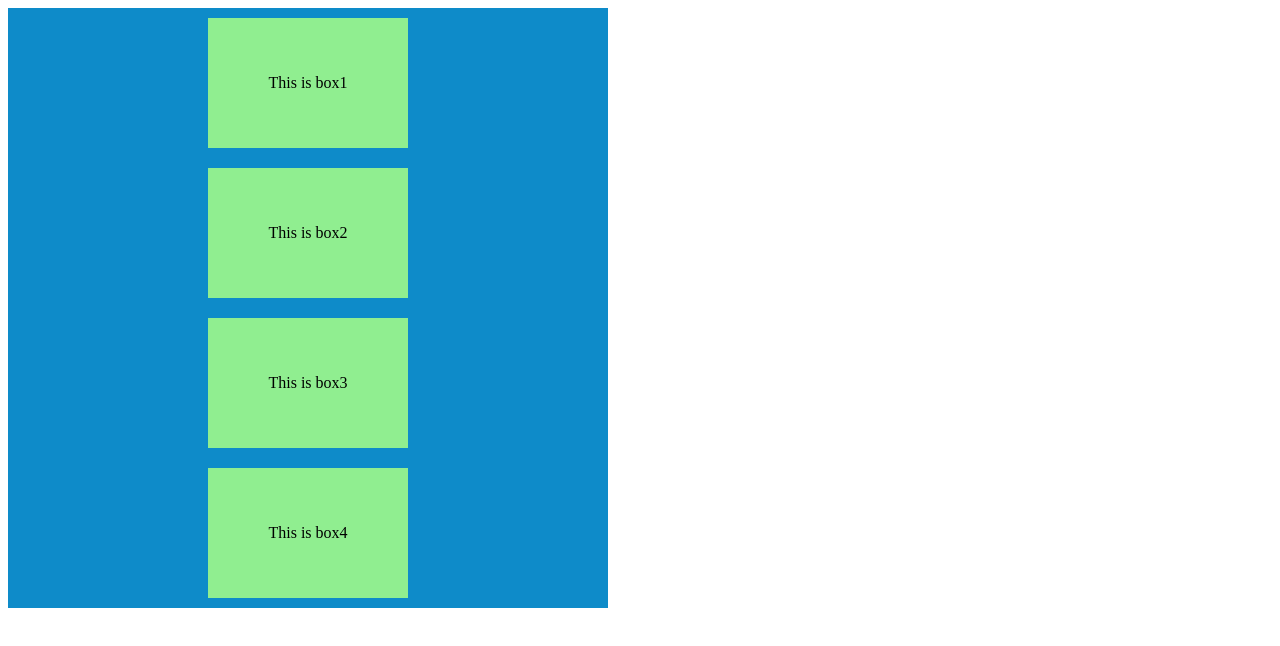
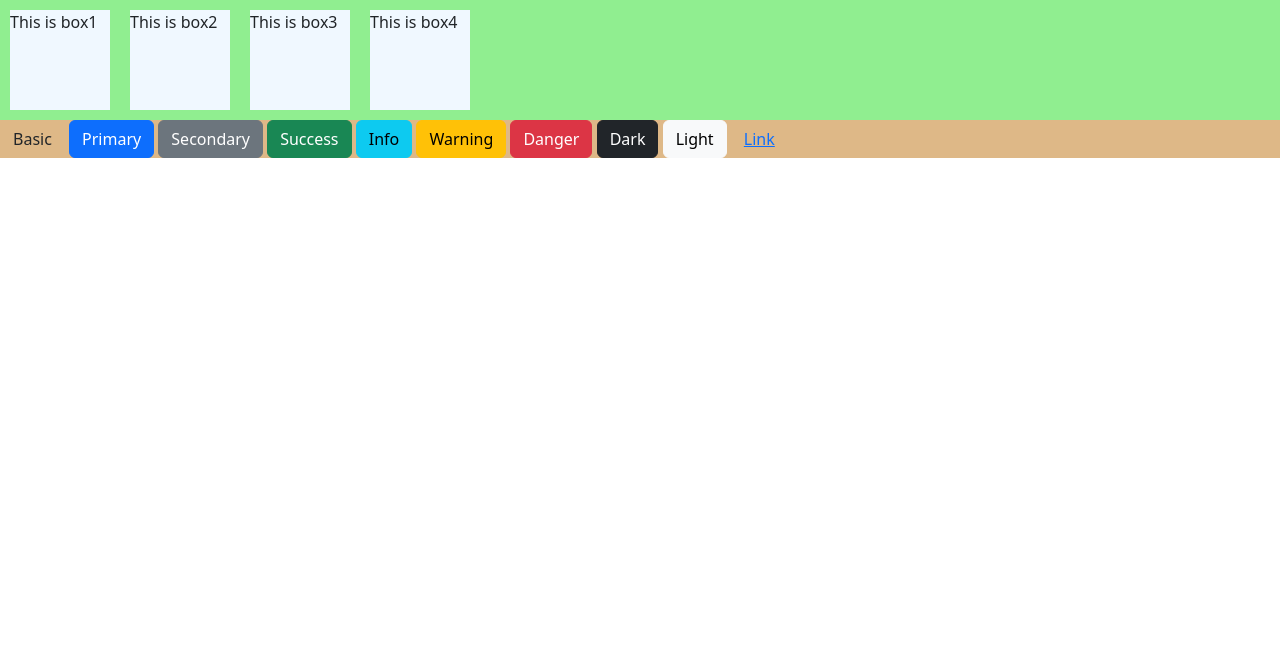
Before and after one commit to Tarunkumar292/Transformation, a plain HTML site: page index.html in a window 1280 px wide. Drawn offline with nearby package versions, Linux system fonts and the light colour scheme.

Commit message:
bootstrap

```diff
--- a/index.html
+++ b/index.html
@@ -1,18 +1,38 @@
 <!DOCTYPE html>
 <html lang="en">
+
 <head>
     <meta charset="UTF-8">
     <meta name="viewport" content="width=device-width, initial-scale=1.0">
     <link rel="stylesheet" href="style.css">
+    <link href="https://cdn.jsdelivr.net/npm/bootstrap@5.3.3/dist/css/bootstrap.min.css" rel="stylesheet">
+    <script src="https://cdn.jsdelivr.net/npm/bootstrap@5.3.3/dist/js/bootstrap.bundle.min.js"></script>
+
     <title>Document</title>
 
 </head>
+
 <body>
-    <div class="container">
+    <div class="transform">
         <div class="box1">This is box1</div>
         <div class="box2">This is box2</div>
         <div class="box3">This is box3</div>
         <div class="box4">This is box4</div>
     </div>
+
+    <div class="bootstrap">
+        <button type="button" class="btn">Basic</button>
+        <button type="button" class="btn btn-primary">Primary</button>
+        <button type="button" class="btn btn-secondary">Secondary</button>
+        <button type="button" class="btn btn-success">Success</button>
+        <button type="button" class="btn btn-info">Info</button>
+        <button type="button" class="btn btn-warning">Warning</button>
+        <button type="button" class="btn btn-danger">Danger</button>
+        <button type="button" class="btn btn-dark">Dark</button>
+        <button type="button" class="btn btn-light">Light</button>
+        <button type="button" class="btn btn-link">Link</button>
+    </div>
+
 </body>
+
 </html>
--- a/style.css
+++ b/style.css
@@ -1,40 +1,19 @@
-.container{
+.transform{
     display: flex;
-    flex-direction: column;
-    justify-content: center;
-    align-items: center;
-    background-color: #ffff;
-    height: 600px;
-    width: 600px;
-    background-color: rgb(14, 139, 201);
+    background-color: lightgreen;
+    width:100%;
+    margin: 0;
+}
+.transform div{
+    height: 100px;
+    width: 100px;
+    background-color: aliceblue;
+    margin: 10px ;
+}
 
+.box1:hover{
+    transform: rotate3d(1,1,1,45deg);
 }
-.box1,.box2,.box3,.box4{
-    display: flex;
-    justify-content: center;
-    align-items: center;
-    margin: 10px;
-    background-color:#90EE90;
-    height: 200px;
-    width: 200px;
-}
-.box1:hover{
-    transform: rotate(360deg);
-    transition:all 1s ease-in-out;
-    background-color: red;
-}
-.box2:hover{
-    transform: skew(45deg);
-    transition:all 0.5s ease-in-out;
-    background-color:yellow;
-}
-.box3:hover{
-    transform: scale(2);
-    transition:all 1s ease-in-out;
+.bootstrap{
     background-color: burlywood;
 }
-.box4:hover{
-    transform: translate(50px);
-    transition:all 1s ease-in-out;
-    background-color: white;
-}
```
